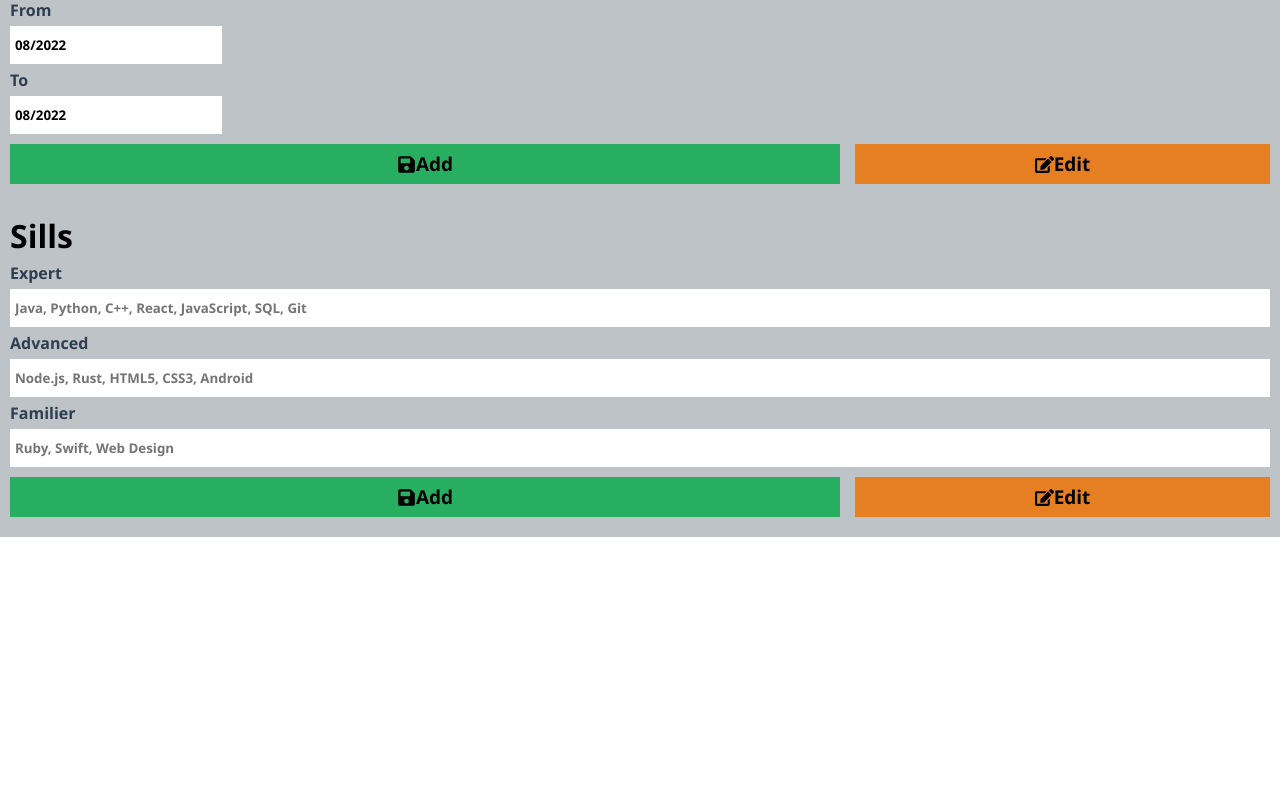
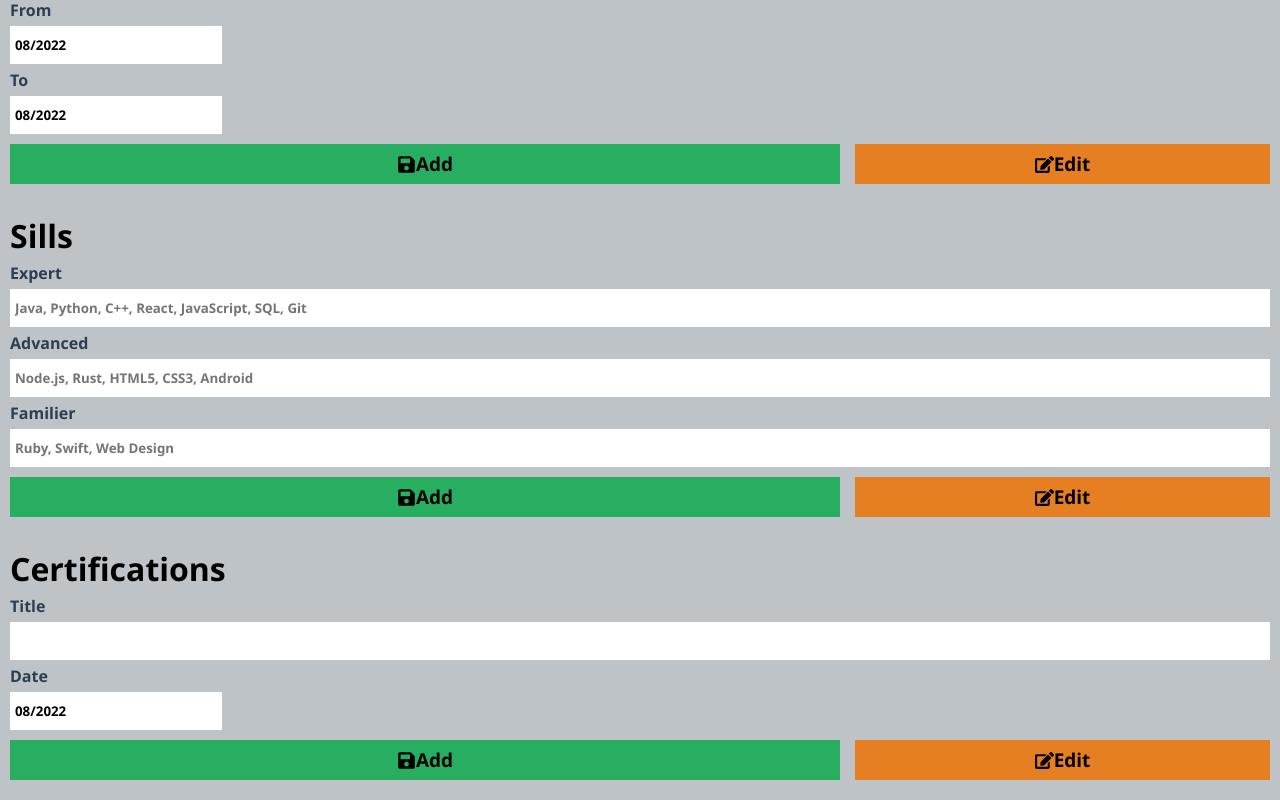
Before and after one commit to IchoubaneMed/cv-project, a React (Create React App) app: page / in a window 1280 px wide. Shown: the part 1578-2378 px from the top of the page. Before the commit the page ends 2115 px from the top, so only its background shows below. Built offline with nearby package versions, Linux system fonts and the light colour scheme.

Commit message:
Imported Certifications component inside the App.js file

```diff
--- a/src/App.js
+++ b/src/App.js
@@ -5,6 +5,7 @@ import SummaryStatement from "./components/SummaryStatement";
 import WorkExperience from "./components/WorkExperience";
 import Education from "./components/Education";
 import Skills from "./components/Skills";
+import Certifications from "./components/Certifications";
 
 function App() {
   return (
@@ -14,6 +15,7 @@ function App() {
       <WorkExperience />
       <Education />
       <Skills />
+      <Certifications />
     </div>
   );
 }
```
